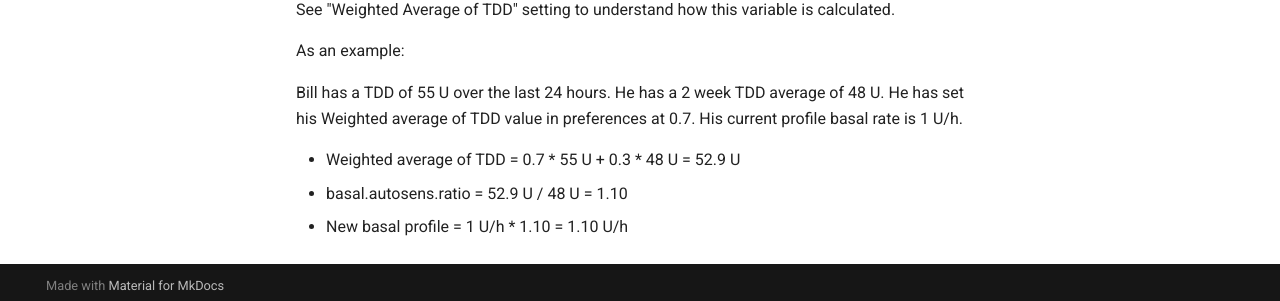
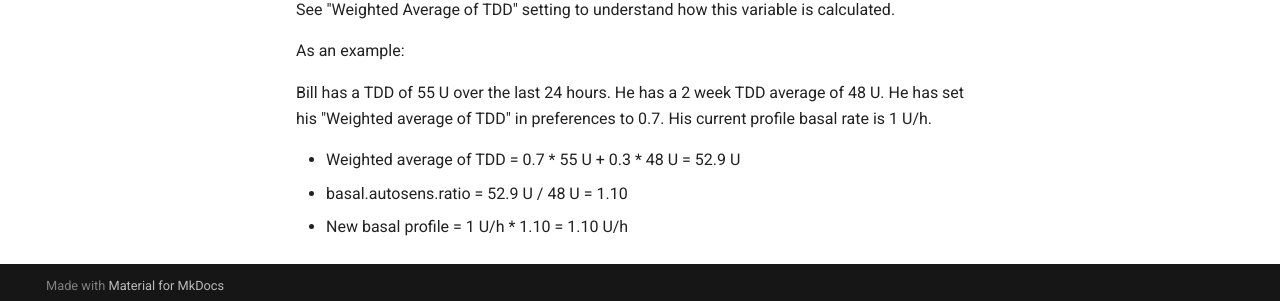
Before and after one commit to adamakeo/faxDocument, an MkDocs documentation site: the page built from docs/autosens-dynamic.md, in a window 1280 px wide and 900 px high, scrolled down 1880 px. Shown: the part 592-893 px from the top of the window. Built offline with MkDocs 1.6.1 and Material for MkDocs 9.7.7, drawn with Linux system fonts in a browser that asks for light colours.

Commit message:
Update autosens-dynamic.md

```diff
--- a/docs/autosens-dynamic.md
+++ b/docs/autosens-dynamic.md
@@ -69,7 +69,7 @@ See "Weighted Average of TDD" setting to understand how this variable is calcula
 
 As an example:
 
-Bill has a TDD of 55 U over the last 24 hours. He has a 2 week TDD average of 48 U. He has set his Weighted average of TDD value in preferences at 0.7. His current profile basal rate is 1 U/h.
+Bill has a TDD of 55 U over the last 24 hours. He has a 2 week TDD average of 48 U. He has set his "Weighted average of TDD" in preferences to 0.7. His current profile basal rate is 1 U/h.
 
 - Weighted average of TDD = 0.7 * 55 U + 0.3 * 48 U = 52.9 U
 - basal.autosens.ratio = 52.9 U / 48 U = 1.10
```
